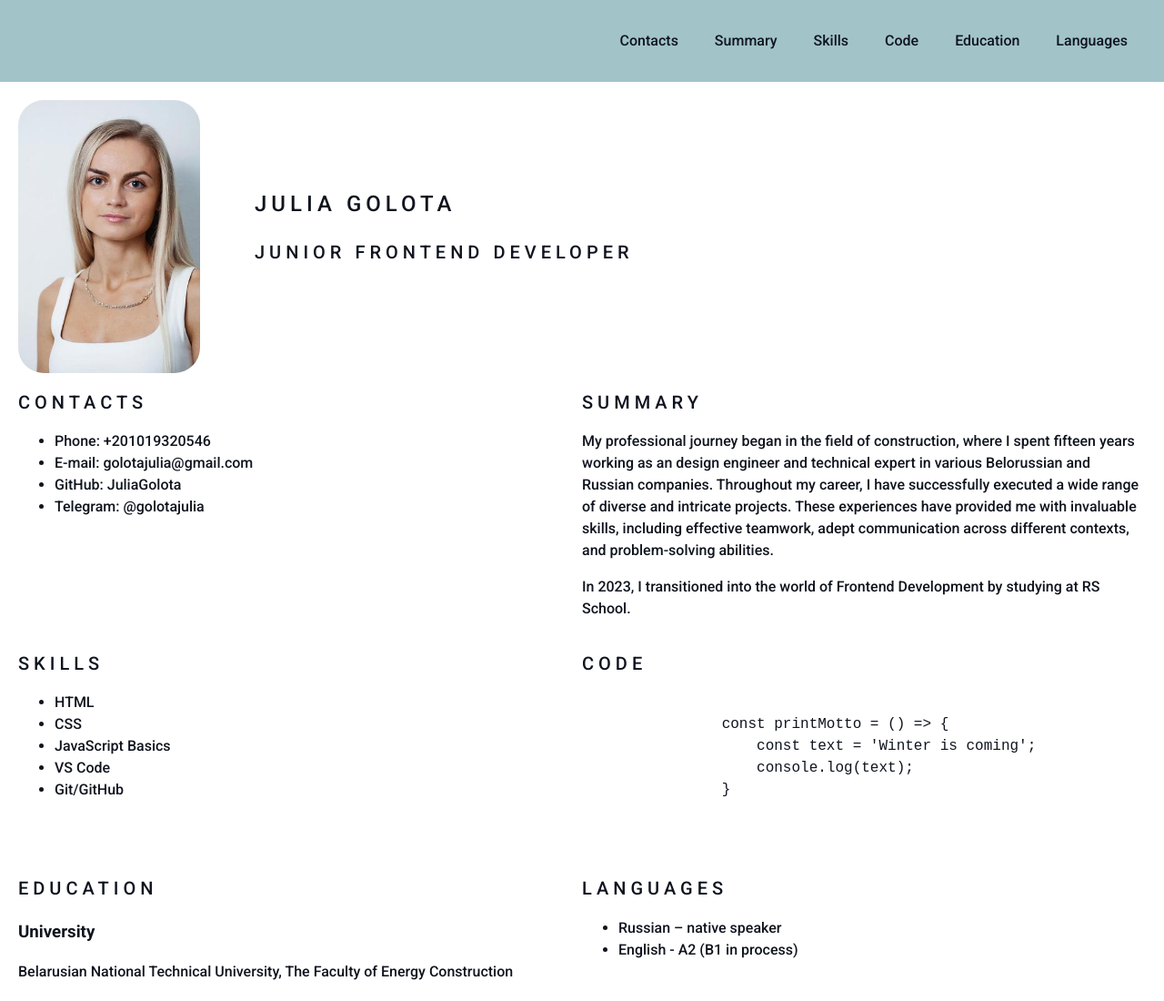
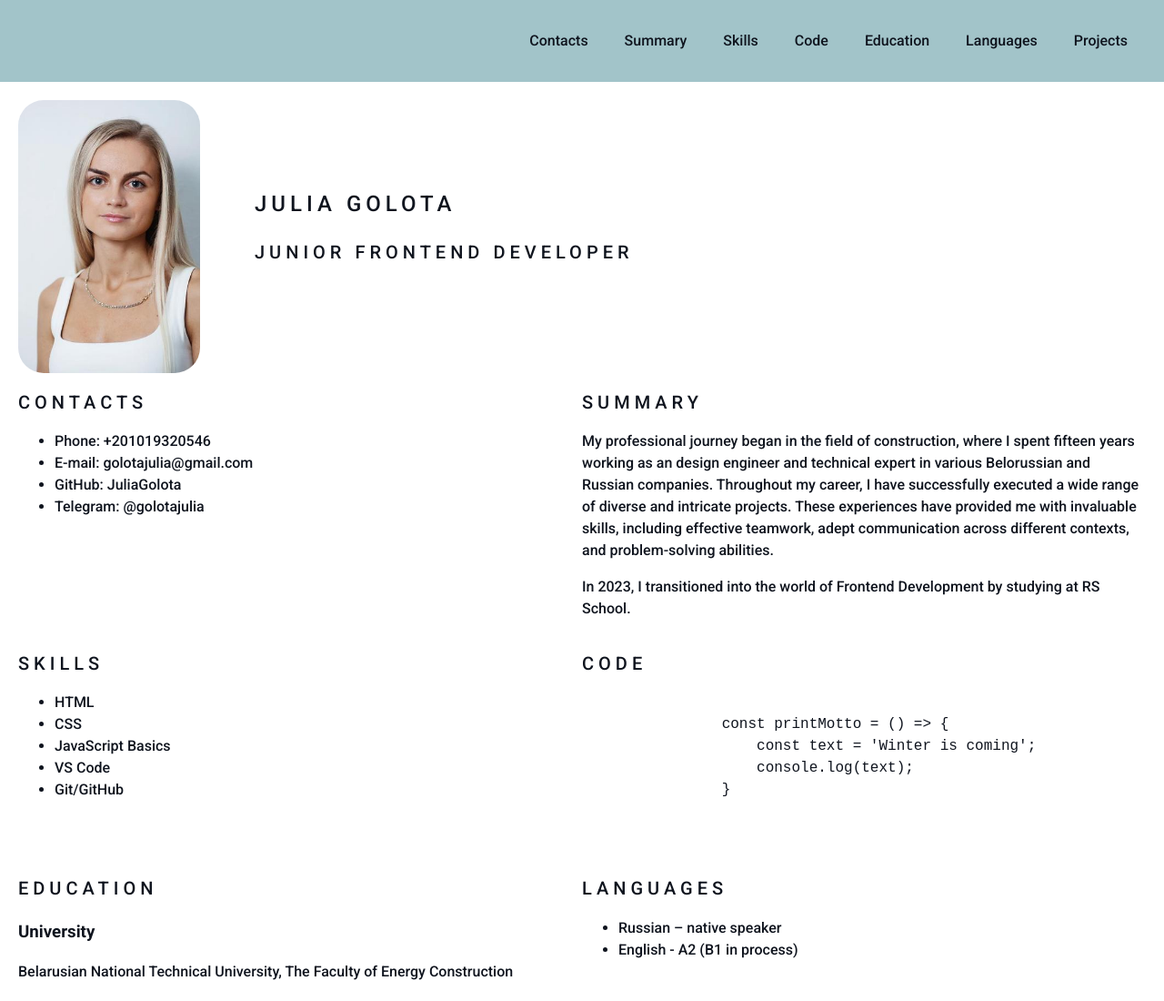
Before and after one commit to JuliaGolota/rsschool-cv, a plain HTML site: page index.html in a window 1280 px wide. Shown: the top 1100 px of the page at 91% size. Drawn offline with Linux system fonts and the light colour scheme.

Commit message:
fix: change navigation

```diff
--- a/index.html
+++ b/index.html
@@ -22,6 +22,7 @@
                     <li class="nav-item"><a href="#Code" class="nav-link">Code</a></li>
                     <li class="nav-item"><a href="#Education" class="nav-link">Education</a></li>
                     <li class="nav-item"><a href="#Languages" class="nav-link">Languages</a></li>
+                    <li class="nav-item"><a href="#Projects" class="nav-link">Projects</a></li>
                 </ul>
             </nav>
         </div>
```
